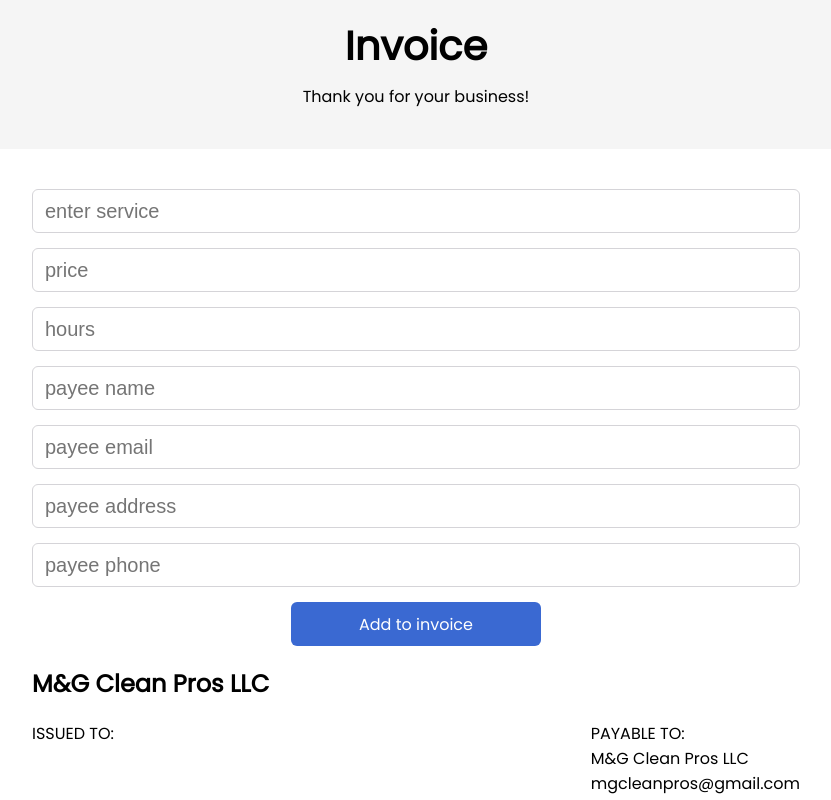
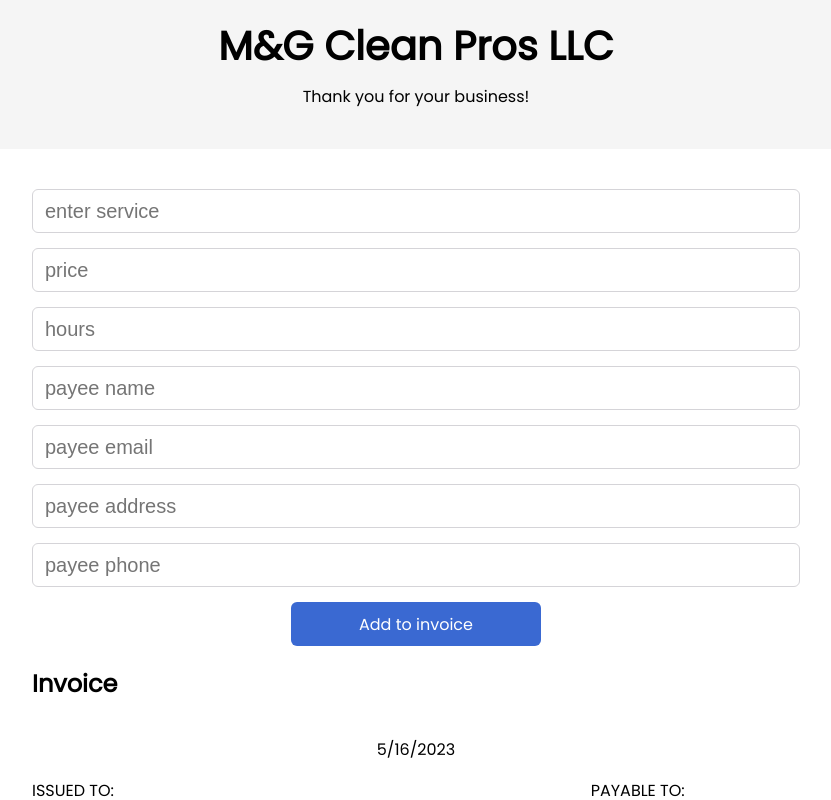
Before and after one commit to GabrielJDavila/InvoiceCreator, a React (Vite) app in the folder reactInvoiceCreator/: page / in a window 1280 px wide. Both pictures are taken after typing "Sample", "Sample", "Sample", "Sample", "name@example.com", "Sample" into the empty fields and a click on the button "Add to invoice". Shown: the top 800 px of the page, without its empty margins (224-1055 px from the left). Built offline with nearby package versions, Linux system fonts and the light colour scheme.

Commit message:
Fixed All TS Errors

```diff
--- a/reactInvoiceCreator/src/Body.tsx
+++ b/reactInvoiceCreator/src/Body.tsx
@@ -1,4 +1,4 @@
-import { useState, useEffect } from "react"
+import { useState, useEffect, ChangeEvent } from "react"
 import Item from "./Item"
 import Total from "./Total"
 import { FormState, Item as ItemType, RenderedInvoiceData } from "./types"
@@ -37,7 +37,7 @@ export default function Body() {
         setPrintPage(false)
     }, [printPage])
 
-    function handleChange(e) {
+    function handleChange(e: ChangeEvent<HTMLInputElement>) {
         const {name, value} = e.target
         setFormData(prevFormData => {
             return {
@@ -79,6 +79,8 @@ export default function Body() {
             issuedPhone: formData.issuedPhone,
             removeItem: (index: number) => removeItem(index)
         }
+
+        console.log(newObj)
 
         setInputArr(prevInputArr => [newObj, ...prevInputArr])
 
@@ -144,7 +146,7 @@ export default function Body() {
                 <input
                     type="text"
                     value={formData.issuedName}
-                    name="issuedToName"
+                    name="issuedName"
                     onChange={handleChange}
                     className="input-task"
                     placeholder="payee name"
@@ -153,7 +155,7 @@ export default function Body() {
                 <input
                     type="text"
                     value={formData.issuedEmail}
-                    name="issuedToEmail"
+                    name="issuedEmail"
                     onChange={handleChange}
                     className="input-task"
                     placeholder="payee email"
@@ -162,7 +164,7 @@ export default function Body() {
                 <input
                     type="text"
                     value={formData.issuedAddress}
-                    name="issuedToAddress"
+                    name="issuedAddress"
                     onChange={handleChange}
                     className="input-task"
                     placeholder="payee address"
@@ -171,7 +173,7 @@ export default function Body() {
                 <input
                     type="text"
                     value={formData.issuedPhone}
-                    name="issuedToPhone"
+                    name="issuedPhone"
                     onChange={handleChange}
                     className="input-task"
                     placeholder="payee phone"
@@ -189,7 +191,7 @@ export default function Body() {
             <div className="rendered-total-container">
                 <div className="rendered-total-title-container">
                     <p>NOTES</p>
-                    <p>We accept cash, credit card, or PayPal</p>
+                    <p>We accept cash, check, Zelle, Venmo, and CashApp</p>
                 </div>
                 <Total
                     total={total}
--- a/reactInvoiceCreator/src/Header.tsx
+++ b/reactInvoiceCreator/src/Header.tsx
@@ -4,7 +4,7 @@ export default function Header() {
     return (
         <header>
             <div className="title-container">
-                <h1 className="title">Invoice</h1>
+                <h1 className="title">M&G Clean Pros LLC</h1>
                 <p className="slogan">Thank you for your business!</p>
             </div>
         </header>
--- a/reactInvoiceCreator/src/Item.tsx
+++ b/reactInvoiceCreator/src/Item.tsx
@@ -1,9 +1,16 @@
 import { Item as ItemType } from "./types"
 
 export default function Item(props: ItemType) {
+
+    const date = new Date()
+
     return (
         <div className="rendered-invoice-container">
-            <h2 className="invoice-business-name">M&G Clean Pros LLC</h2>
+            <h2 className="invoice-business-name">Invoice</h2>
+            <div className="invoice-num-date-container">
+                <p>{date.toLocaleDateString()}</p>
+                <p></p>
+            </div>
             <div className="parties-container">
                 <div className="issued-container">
                     <p>ISSUED TO:</p>
@@ -33,11 +40,6 @@ export default function Item(props: ItemType) {
                 <p className="item-price">${props.price}</p>
             </div>
 
-            {/* <div className="invoice-total-container">
-                <p>TOTAL</p>
-                <p>${props.price}</p>
-            </div> */}
-
         </div>
     )
 }
```
